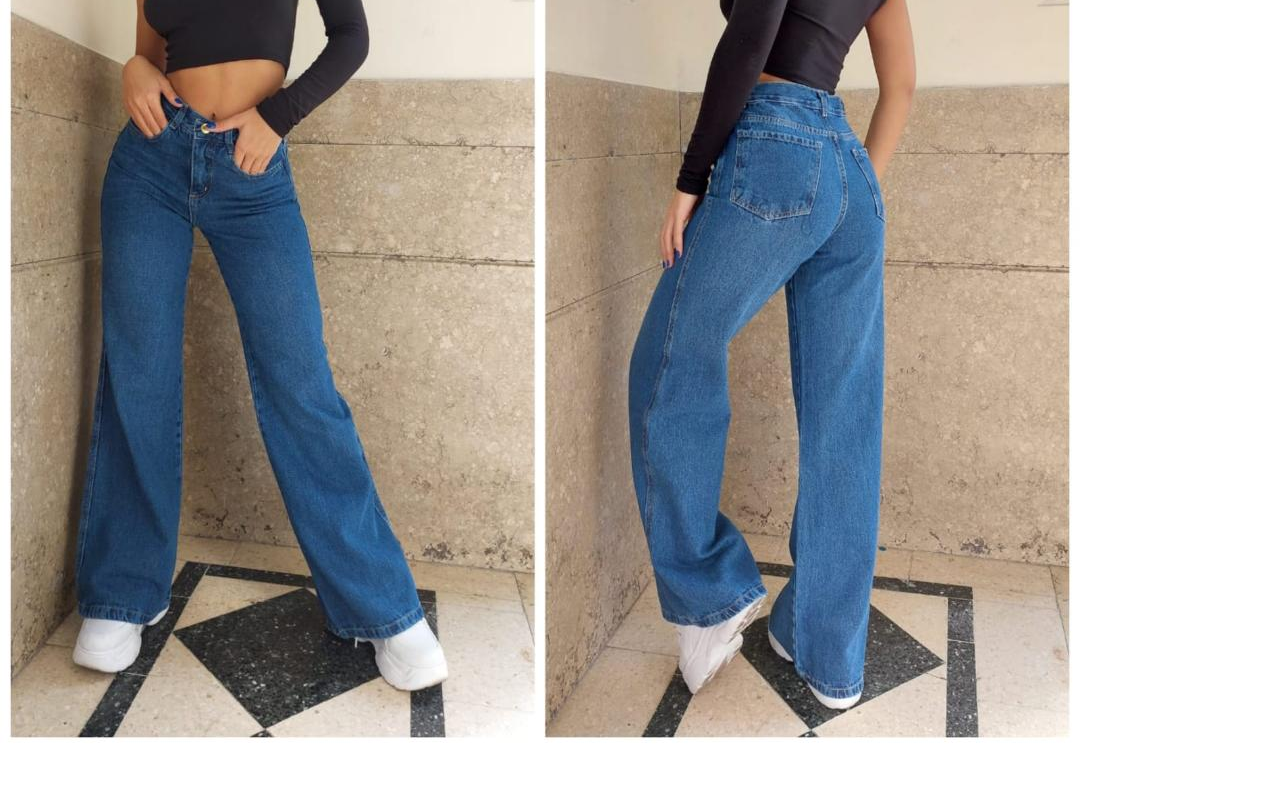
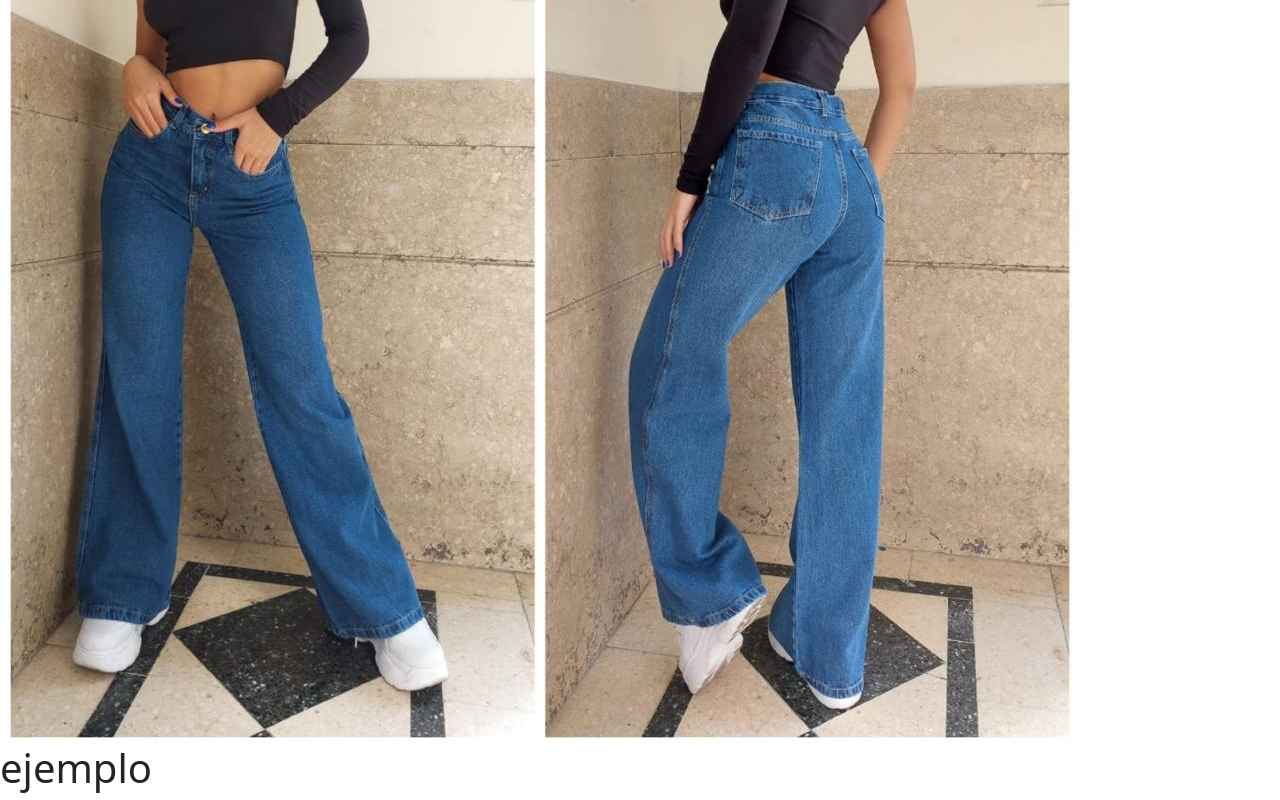
Before and after one commit to MarinoSanz/Grupo-1-MarketPlace, a plain HTML site: page frontend/src/pages/index.html in a window 1280 px wide. Shown: the part 7414-8214 px from the top of the page. Before the commit the page ends 8158 px from the top, so only its background shows below. Drawn offline with nearby package versions, Linux system fonts and the light colour scheme.

Commit message:
[ADD] ejemplo footer

```diff
--- a/frontend/src/pages/index.html
+++ b/frontend/src/pages/index.html
@@ -103,6 +103,7 @@
 
     <footer>
         <!-- Pie de pagina del sitio -->
+        <h1> ejemplo </h1>
 
     </footer>
 
```
